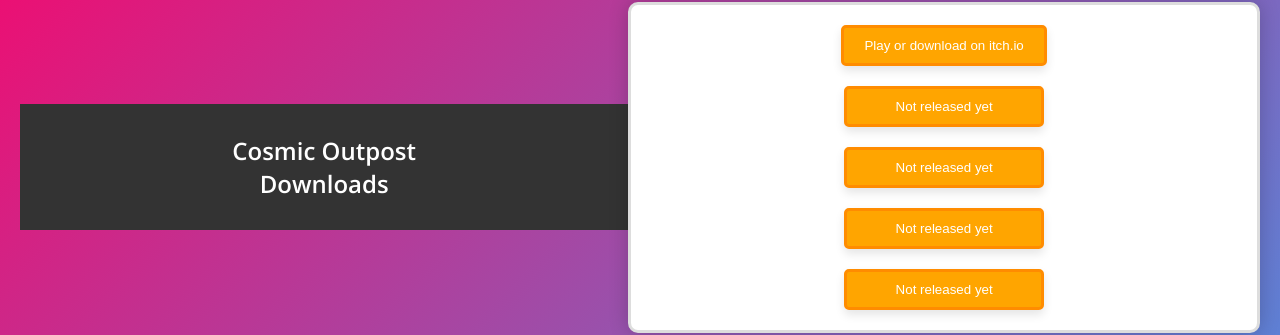
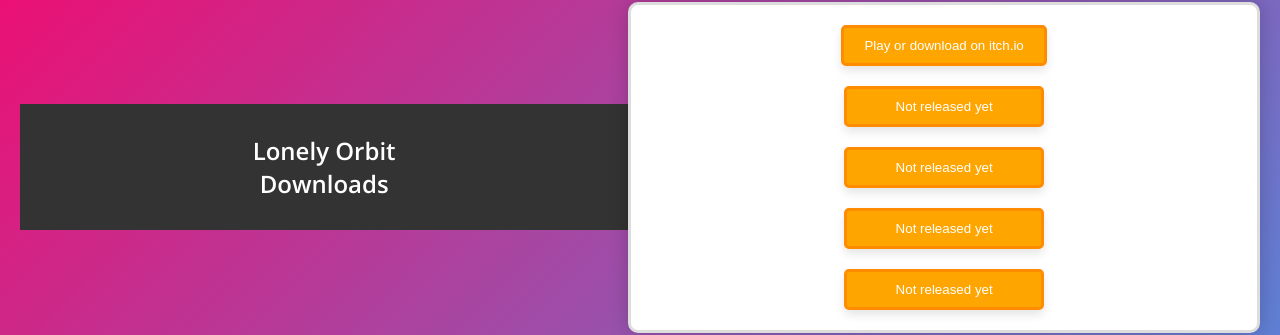
Before and after one commit to Byson94/Abandoned-Away-download, a plain HTML site: page index.html in a window 1280 px wide. Shown: the part 233-568 px from the top of the page. Drawn offline with nearby package versions, Linux system fonts and the light colour scheme.

Commit message:
Update index.html

```diff
--- a/index.html
+++ b/index.html
@@ -77,7 +77,7 @@
 </head>
 <body>
     <header class="header">
-        Cosmic Outpost<br>Downloads
+        Lonely Orbit<br>Downloads
     </header>
     <div class="page">
         <div class="button-container">
```
